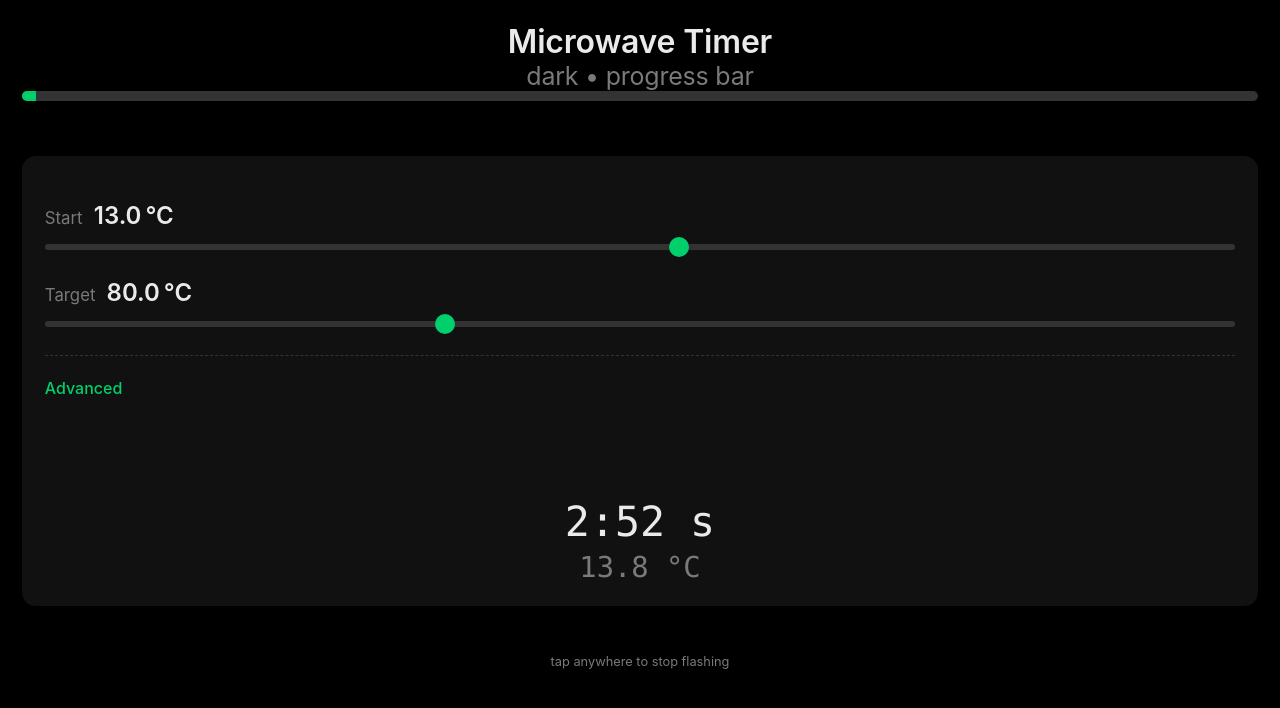
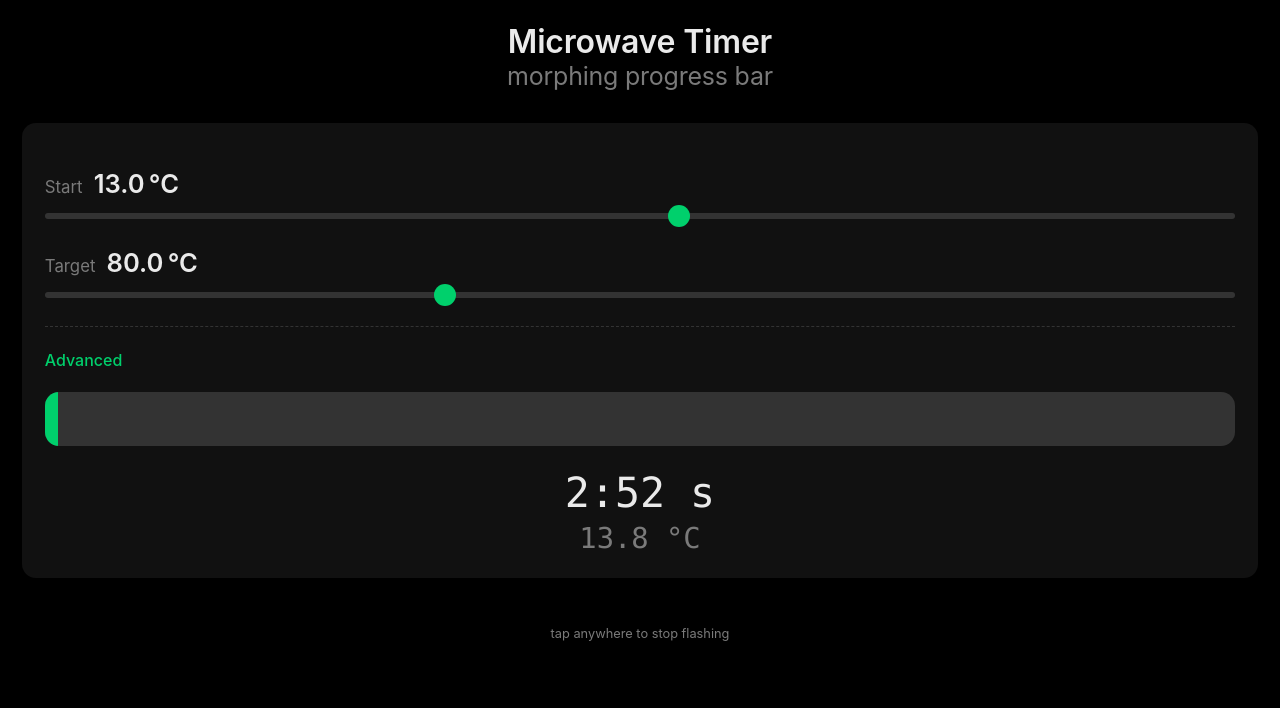
Before and after one commit to ThatRick/WebApps, a plain HTML site: page index.html in a window 1280 px wide. Both pictures are taken after a click on the button "START". Drawn offline with Linux system fonts and the light colour scheme.

Commit message:
Add files via upload

```diff
--- a/index.html
+++ b/index.html
@@ -3,11 +3,11 @@
 <html lang="en">
 <head>
 <meta charset="UTF-8">
-<title>Microwave Timer – dark + progress</title>
+<title>Microwave Timer – morphing progress</title>
 <meta name="viewport" content="width=device-width, initial-scale=1">
 <style>
 :root{
-  --accent:#00d06c;          /* neon green */
+  --accent:#00d06c;
   --bg:#000;
   --card:#111;
   --text:#eaeaea;
@@ -30,20 +30,6 @@ body.flash-green{background:#00d06c;}
 header{text-align:center;margin-bottom:clamp(1.2rem,4vw,2rem);}
 h1{font-size:clamp(1.6rem,4vw,2rem);font-weight:600;letter-spacing:-0.2px;}
 h1 small{display:block;font-size:0.78em;font-weight:400;color:var(--muted);}
-#progressWrap{
-  height:10px;
-  background:#333;
-  border-radius:8px;
-  overflow:hidden;
-  margin-bottom:var(--space);
-  display:none;
-}
-#progressBar{
-  height:100%;
-  width:0%;
-  background:var(--accent);
-  transition:width 1s linear;
-}
 #card{
   background:var(--card);
   padding:var(--space);
@@ -54,25 +40,37 @@ h1 small{display:block;font-size:0.78em;font-weight:400;color:var(--muted);}
 .field{margin-top:var(--space);}
 label{font-size:1.05rem;display:block;margin-bottom:0.25rem;color:var(--muted);}
 input[type=range]{width:100%;margin:0.35rem 0;appearance:none;height:6px;background:#333;border-radius:4px;outline:none;}
-input[type=range]::-webkit-slider-thumb{appearance:none;width:20px;height:20px;border-radius:50%;background:var(--accent);cursor:pointer;border:0;}
-.value-display{font-weight:600;margin-left:0.4rem;color:var(--text);font-size:1.5rem;}
+input[type=range]::-webkit-slider-thumb{appearance:none;width:22px;height:22px;border-radius:50%;background:var(--accent);cursor:pointer;border:0;}
+.value-display{font-weight:600;margin-left:0.4rem;color:var(--text);font-size:1.6rem;}
 details{margin-top:var(--space);border-top:1px dashed #333;padding-top:var(--space);}
 summary{cursor:pointer;font-weight:500;color:var(--accent);list-style:none;}
 input[type=number]{font-size:1rem;padding:0.6rem 0.8rem;border:1px solid #333;border-radius:var(--radius);width:100%;margin-top:0.25rem;background:#000;color:var(--text);}
 input[type=number]:focus{outline:none;border-color:var(--accent);box-shadow:0 0 0 3px rgba(0,208,108,0.35);}
-button#startBtn{
+#startBtn,#progressWrap{
   width:100%;
+  height:54px;
+  border-radius:var(--radius);
+  margin-top:var(--space);
+}
+#startBtn{
   background:var(--accent);
   color:#000;
   border:none;
-  border-radius:var(--radius);
-  padding:1rem;
-  font-size:1.2rem;
+  font-size:1.25rem;
   font-weight:600;
-  margin-top:var(--space);
-  transition:opacity 0.2s;
 }
-button#startBtn.running{opacity:0;pointer-events:none;}
+#startBtn:active{transform:translateY(1px);}
+#progressWrap{
+  background:#333;
+  display:none;
+  overflow:hidden;
+}
+#progressBar{
+  height:100%;
+  width:0%;
+  background:var(--accent);
+  transition:width 1s linear;
+}
 #info{
   display:block;margin-top:var(--space);
   font-size:2.6rem;
@@ -92,8 +90,7 @@ footer{text-align:center;margin-top:clamp(2rem,5vw,3rem);font-size:0.8rem;color:
 </head>
 <body>
 <header>
-  <h1>Microwave Timer<small>dark • progress bar</small></h1>
-  <div id="progressWrap"><div id="progressBar"></div></div>
+  <h1>Microwave Timer<small>morphing progress bar</small></h1>
 </header>
 
 <div id="card">
@@ -127,6 +124,7 @@ footer{text-align:center;margin-top:clamp(2rem,5vw,3rem);font-size:0.8rem;color:
   </details>
 
   <button type="button" id="startBtn">START</button>
+  <div id="progressWrap"><div id="progressBar"></div></div>
 
   <output id="info"></output>
   <div id="tempBox"></div>
@@ -141,10 +139,8 @@ let interval=null,sim=null,flashInt=null;
 function playChime(){
   const ctx=new(window.AudioContext||window.webkitAudioContext)();
   const o=ctx.createOscillator(),g=ctx.createGain();
-  o.type="sine";o.frequency.value=1047;
-  g.gain.value=0.3;
-  o.connect(g).connect(ctx.destination);
-  o.start();o.stop(ctx.currentTime+1);
+  o.type="sine";o.frequency.value=1047;g.gain.value=0.3;
+  o.connect(g).connect(ctx.destination);o.start();o.stop(ctx.currentTime+1);
 }
 const $=id=>document.getElementById(id);
 const mono=v=>`<span style="font-family:var(--mono)">${v}</span>`;
@@ -158,18 +154,17 @@ function getParams(){
 function predictTime(p){
   if(p.Tt<=p.T0)return null;
   if(p.P0<=p.hA*(p.Tt-p.Ta))return Infinity;
-  const t=(p.MC/p.hA)*Math.log((p.P0-p.hA*(p.T0-p.Ta))/(p.P0-p.hA*(p.Tt-p.Ta)));
-  return t;
+  return(p.MC/p.hA)*Math.log((p.P0-p.hA*(p.T0-p.Ta))/(p.P0-p.hA*(p.Tt-p.Ta)));
 }
 function updateDisplay(){
   $('startVal').textContent=(+startTemp.value).toFixed(1)+" °C";
   $('targetVal').textContent=(+targetTemp.value).toFixed(1)+" °C";
   const t=predictTime(getParams());
-  $('info').innerHTML=isFinite(t)? mono(fmtTime(t))+" s":"∞";
+  $('info').innerHTML=isFinite(t)?mono(fmtTime(t))+" s":"∞";
   $('tempBox').textContent="";
-  document.getElementById('progressWrap').style.display='none';
-  document.getElementById('progressBar').style.width='0%';
-  $('startBtn').classList.remove('running');
+  $('startBtn').style.display='block';
+  $('progressWrap').style.display='none';
+  $('progressBar').style.width='0%';
 }
 function startTimer(){
   stopFlash();
@@ -177,16 +172,14 @@ function startTimer(){
   if(!isFinite(tTotal))return;
   clearInterval(interval);
   sim={p,start:Date.now(),tTotal};
-  $('startBtn').classList.add('running');
-  document.getElementById('progressWrap').style.display='block';
-  interval=setInterval(tick,1000);
-  tick();
+  $('startBtn').style.display='none';
+  $('progressWrap').style.display='block';
+  tick();interval=setInterval(tick,1000);
 }
 function tick(){
   const {p,start,tTotal}=sim;
   const elapsed=(Date.now()-start)/1000,rem=Math.max(0,tTotal-elapsed);
-  const progress=100*(elapsed/tTotal);
-  document.getElementById('progressBar').style.width=Math.min(progress,100)+'%';
+  $('progressBar').style.width=Math.min(100*elapsed/tTotal,100)+'%';
   const T=p.Ta+p.P0/p.hA-(p.P0/p.hA-(p.T0-p.Ta))*Math.exp(-p.hA*elapsed/p.MC);
   $('info').innerHTML=mono(fmtTime(rem))+" s";
   $('tempBox').textContent=T.toFixed(1)+" °C";
@@ -194,9 +187,7 @@ function tick(){
     clearInterval(interval);
     $('info').innerHTML="0 s";
     $('tempBox').textContent=p.Tt.toFixed(1)+" °C";
-    $('startBtn').classList.remove('running');
-    playChime();
-    beginFlash();
+    playChime();beginFlash();
   }
 }
 function beginFlash(){
```
